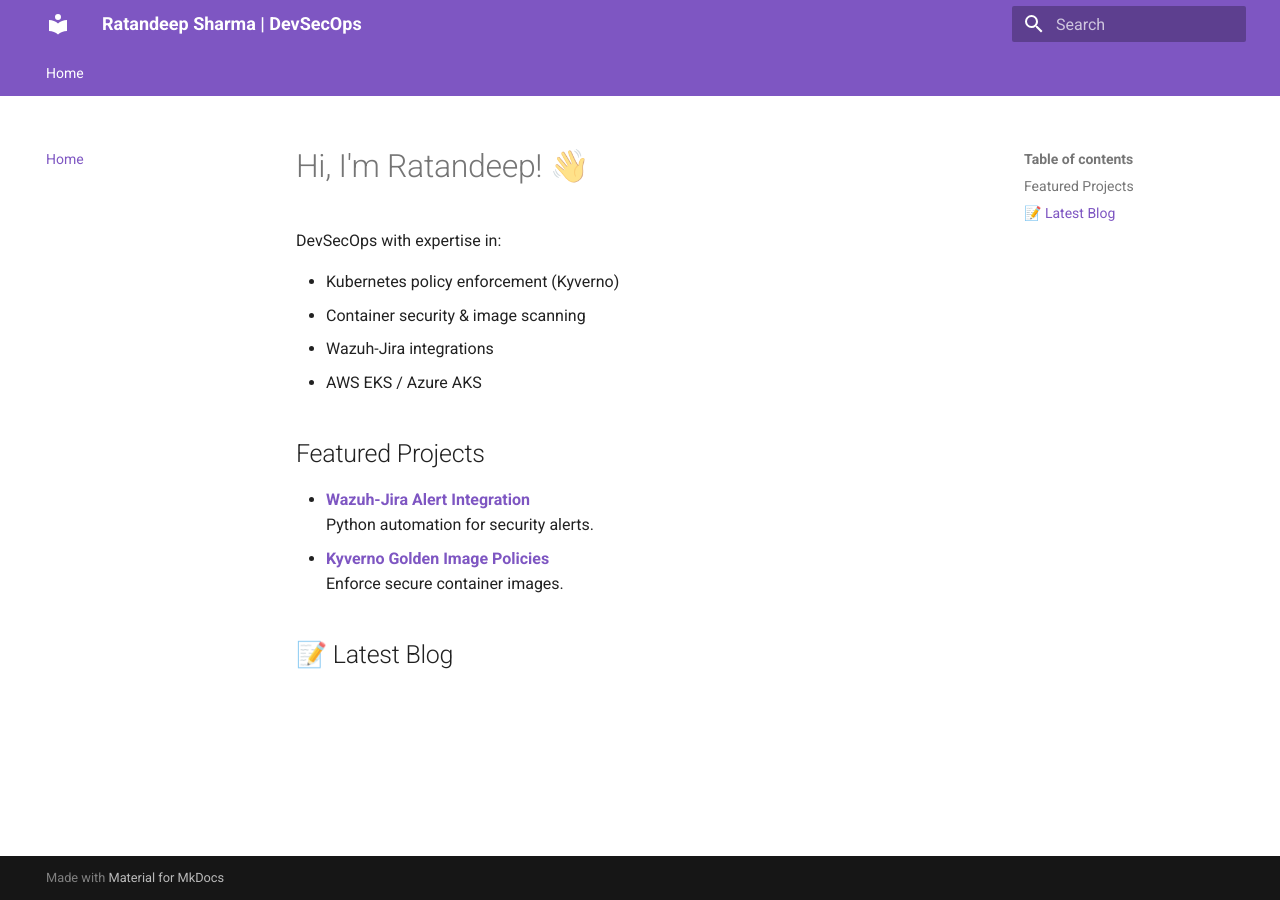
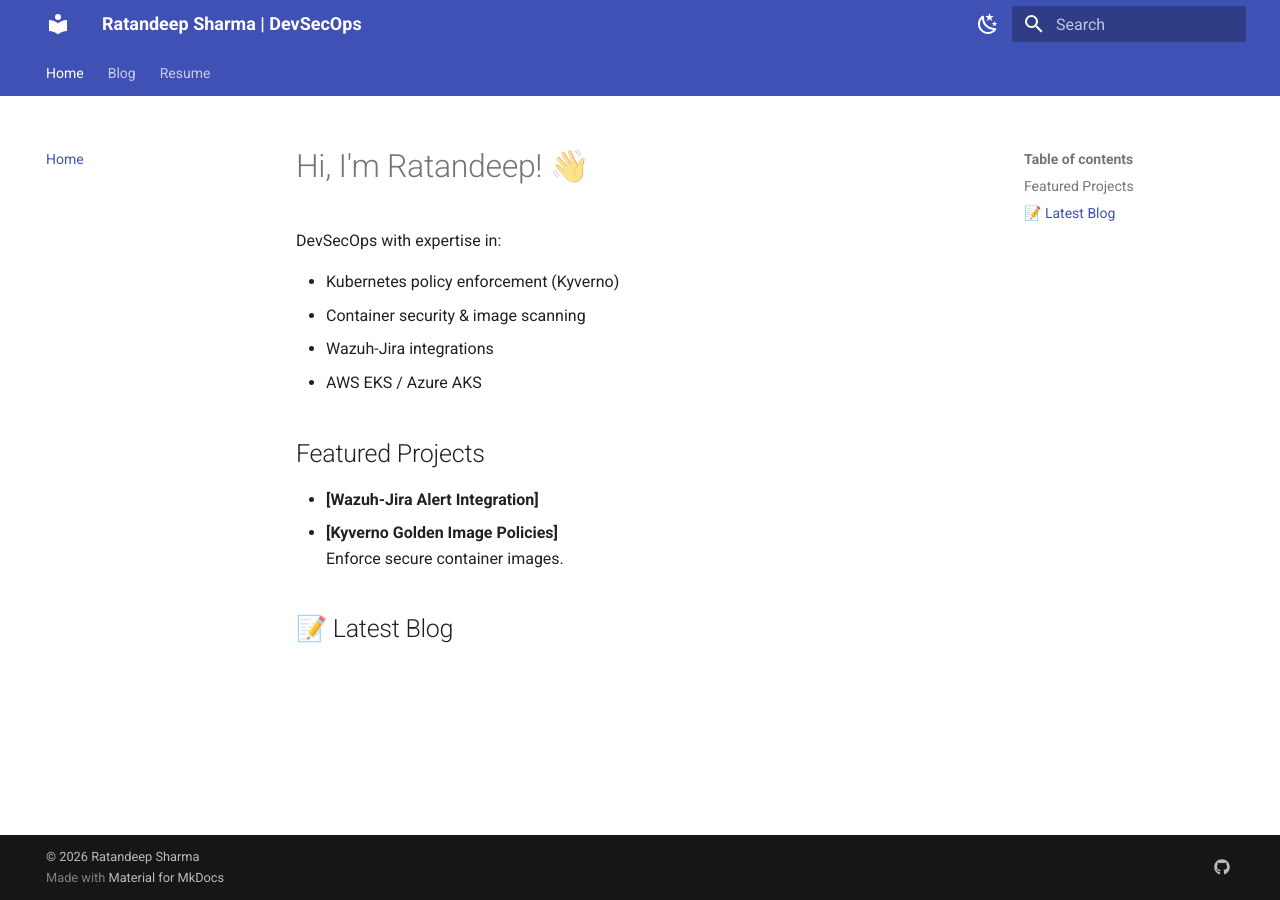
Before and after one commit to Ratandeep18/Ratandeep18.github.io, an MkDocs documentation site: the page built from docs/index.md, in a window 1280 px wide. Built offline with MkDocs 1.6.1 and Material for MkDocs 9.7.7, drawn with Linux system fonts in a browser that asks for light colours.

Commit message:
update resume

```diff
--- a/docs/index.md
+++ b/docs/index.md
@@ -13,9 +13,8 @@
 - AWS EKS / Azure AKS
 
 ## Featured Projects
-- **[Wazuh-Jira Alert Integration](https://github.com/Ratandeep18/wazuh-jira)**
-  Python automation for security alerts.
-- **[Kyverno Golden Image Policies](https://github.com/Ratandeep18/kyverno-policies)**
+- **[Wazuh-Jira Alert Integration]**
+- **[Kyverno Golden Image Policies]**
   Enforce secure container images.
 
 ## 📝 Latest Blog
--- a/mkdocs.yml
+++ b/mkdocs.yml
@@ -1,20 +1,98 @@
 site_name: Ratandeep Sharma | DevSecOps
 site_dir: _site
+site_author: Ratandeep Sharma
+site_url: https://ratandeep18.github.io
+copyright: © 2026 Ratandeep Sharma
+
+# Navy Blue Material Theme
 theme:
   name: material
   features:
-    - navigation.indexes
-    - navigation.instant
-    - navigation.tabs
+    - content.code.annotate          # Inline code comments
+    - navigation.indexes             # Index pages in sidebar
+    - navigation.instant             # Instant nav loading
+    - navigation.tabs                # Tabbed navigation
+    - navigation.sections            # Collapsible sections
+    - navigation.top                 # Top nav bar
+    - search.highlight               # Search result highlighting
+    - search.share                   # Share search results
+    - toc.follow                     # TOC scrolls with content
   palette:
-    primary: deep purple
+    # Light mode - Navy Blue
+    - scheme: default
+      primary: navy                  # Primary color: Navy blue
+      accent: navy                   # Accent color: Navy blue
+      toggle:
+        icon: material/weather-night
+        name: Switch to dark mode
+    # Dark mode - Navy Blue
+    - scheme: slate
+      primary: navy                  # Navy in dark mode
+      accent: navy
+      toggle:
+        icon: material/weather-sunny
+        name: Switch to light mode
+  icon:
+    repo: fontawesome/brands/github
+
+# Plugins
+plugins:
+  - search
+  - mermaid2
+
+# Markdown Extensions (pro features)
+markdown_extensions:
+  # Core
+  - abbr
+  - admonition
+  - attr_list
+  - def_list
+  - footnotes
+  - meta
+  - md_in_html
+  - toc:
+      permalink: true
+  - tables
+
+  # Supercharged Markdown
+  - pymdownx.arithmatex:
+      generic: true
+  - pymdownx.betterem:
+      smart_enable: all
+  - pymdownx.caret
+  - pymdownx.mark
+  - pymdownx.tilde
+
+  # Code highlighting
+  - pymdownx.highlight:
+      anchor_linenums: true
+      line_spans: __span
+      pygments_lang_class: true
+  - pymdownx.inlinehilite
+
+  # Advanced blocks
+  - pymdownx.snippets
+  - pymdownx.superfences:
+      custom_fences:
+        - name: mermaid
+          class: mermaid
+          format: !!python/name:mermaid2.fence_mermaid
+  - pymdownx.keys
+  - pymdownx.tasklist:
+      custom_checkbox: true
+  - pymdownx.tabbed:
+      alternate_style: true
+
+# Social & SEO
+extra:
+  social:
+    - icon: fontawesome/brands/github
+      link: https://github.com/Ratandeep18
+      name: GitHub
+
+# Navigation
 nav:
   - Home: index.md
-
-plugins:
-  - search
-
-markdown_extensions:
-  - admonition
-  - pymdownx.details
-  - pymdownx.superfences
+  - Blog: blog/
+  # - About: about.md
+  - Resume: resume.md
```
Also changed, not shown: docs/resume.md (+93 -0 lines), 1 other file.
